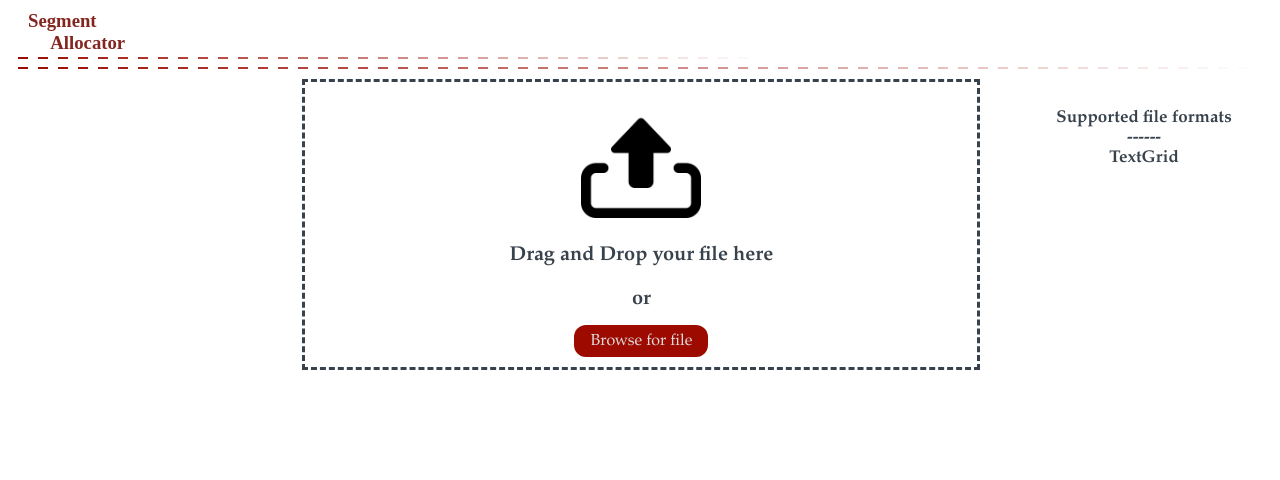
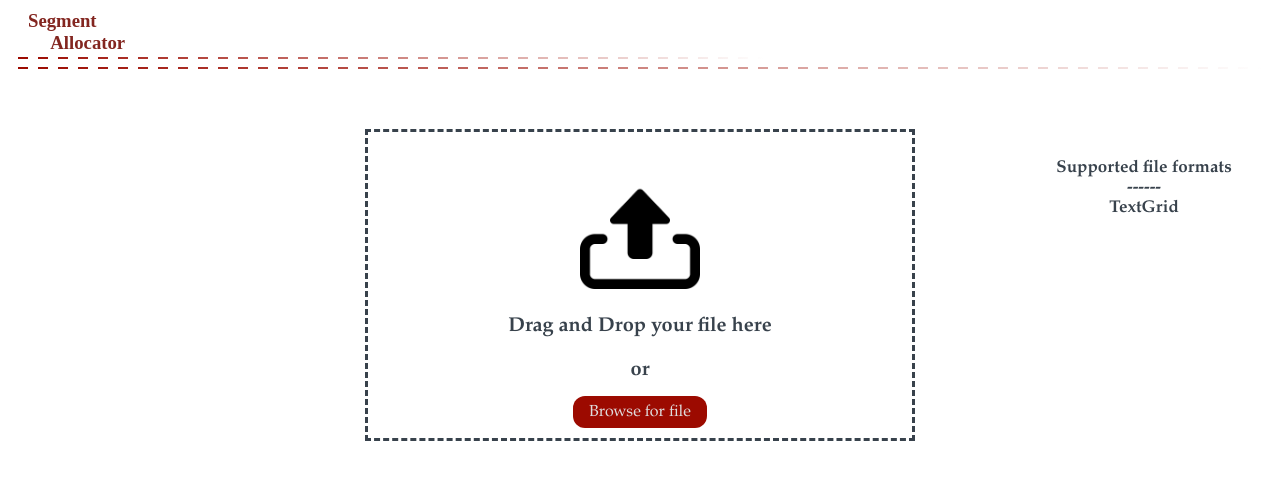
Before and after one commit to frederick-m-k/segementAllocator, an Angular app: page / in a window 1280 px wide. Shown: the top 480 px of the page. Built offline with nearby package versions, Linux system fonts and the light colour scheme.

Commit message:
Done with positioning of drag'n'drop area

```diff
--- a/src/app/drag-n-drop/drag-n-drop.component.css
+++ b/src/app/drag-n-drop/drag-n-drop.component.css
@@ -2,26 +2,30 @@
 * {
     outline: none;
 }
-
+#outerWrapper {
+    position: relative;
+}
 /* For the dropzone */
 .dropzone {
-    display: inline-block;
-    width: 50vw;
-    height: 10%;
+    position: absolute;
+    width: 40vw;
     padding: 16px;
     text-align: center;
     border: dashed 3px #38424c;
-    position: relative;
-    margin-left: 23vw;
+
+    left: 50%;
+    transform: translate(-50%);
+    -ms-transform: translate(50%);
+    -moz-transform: translate(50%);
+    -o-transform: translate(50%);
+    margin: 0 auto;
 }
 .dropzone #fileDrop {
     opacity: 0;
-    position: absolute;
+    position: relative;
     z-index: 2;
-    width: 60vw;
+    width: 100%;
     height: 100%;
-    top: 0;
-    left: 0;
 }
 .dropzone #fileBrowse {
     color: rgb(223, 219, 219);
@@ -31,6 +35,7 @@
     background-color: #9c0a00;
     padding: 8px 16px;
 }
+
 .dropzone .text, .text {
     font-family: "Palatino", Times, serif;
     font-size: 20px;
```
